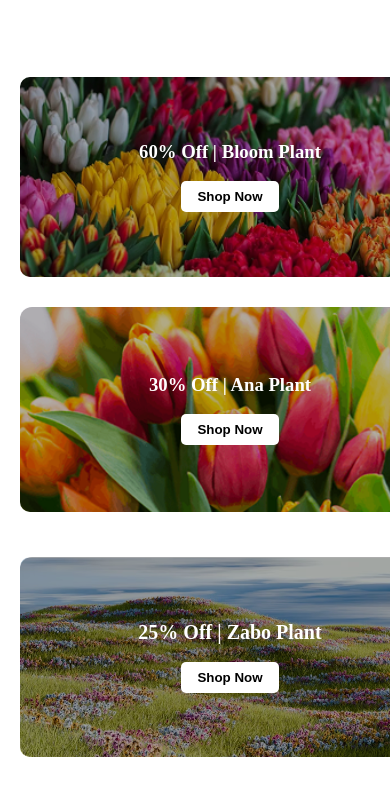
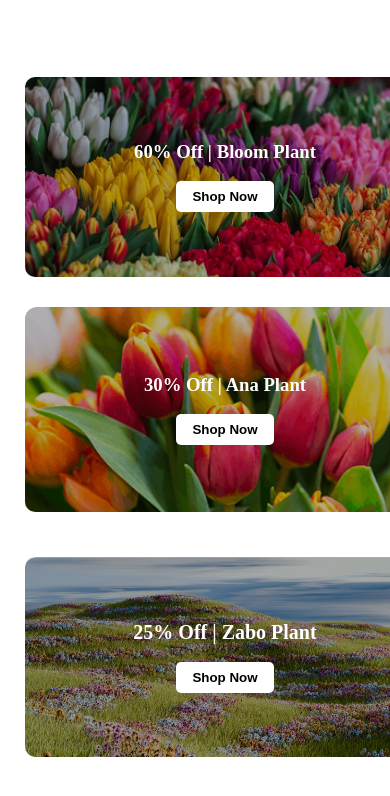
Before and after one commit to Mahfuz5634/Responsive-Flowers-Project, a plain HTML site: page index.html in a window 390 px wide. Shown: the part 3888-4684 px from the top of the page. Drawn offline with Linux system fonts and the light colour scheme.

Commit message:
fixed some alignment issues

```diff
--- a/style.css
+++ b/style.css
@@ -486,12 +486,12 @@
     width: 100%;
 }
 .deal-img1-1,.deal-img1-2{
-    width: 420px;
-    margin-left: 20px;
+    width: 400px;
+    margin-left: 25px;
 }
 .deal-img2{
-  width: 420px;
-  margin-left: 20px;
+  width: 400px;
+  margin-left: 25px;
   margin-top: 20px;
   background-size: cover;
   height: 200px;
```
